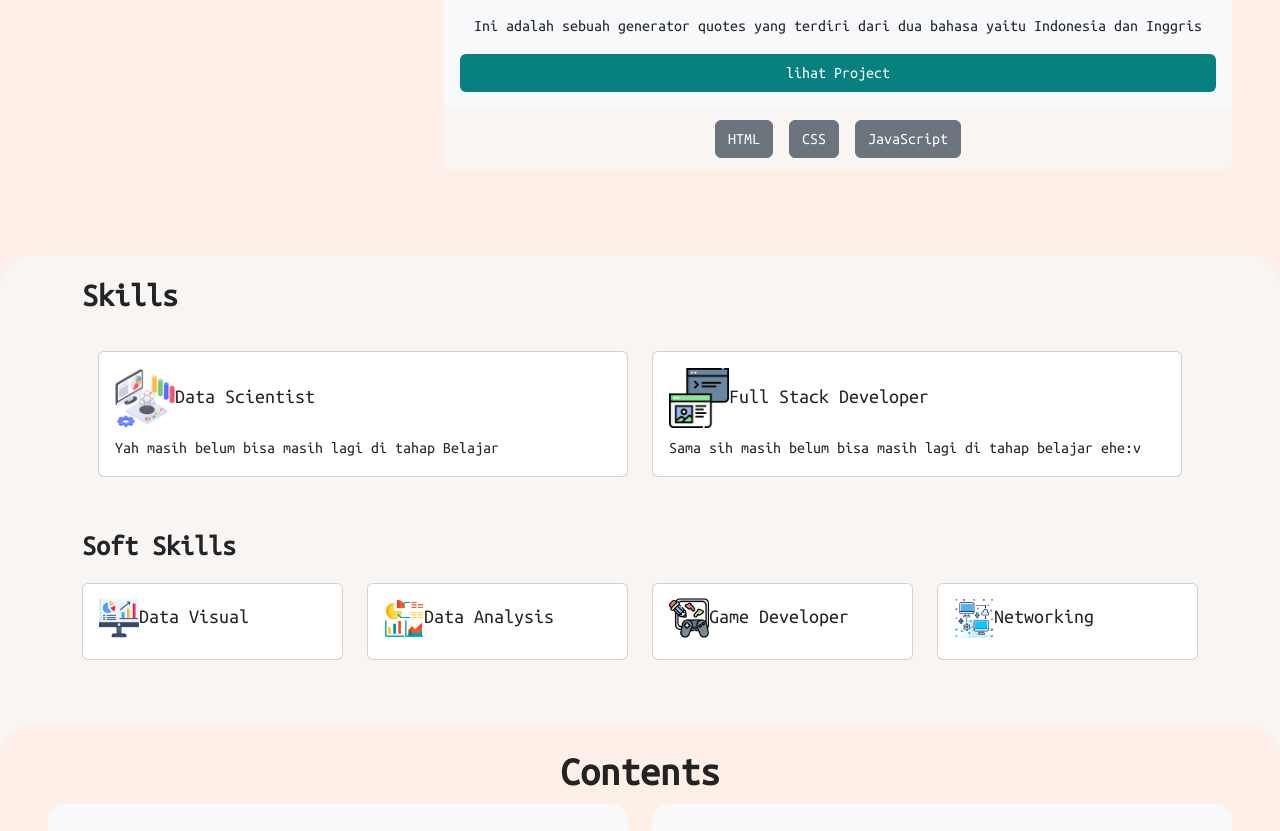
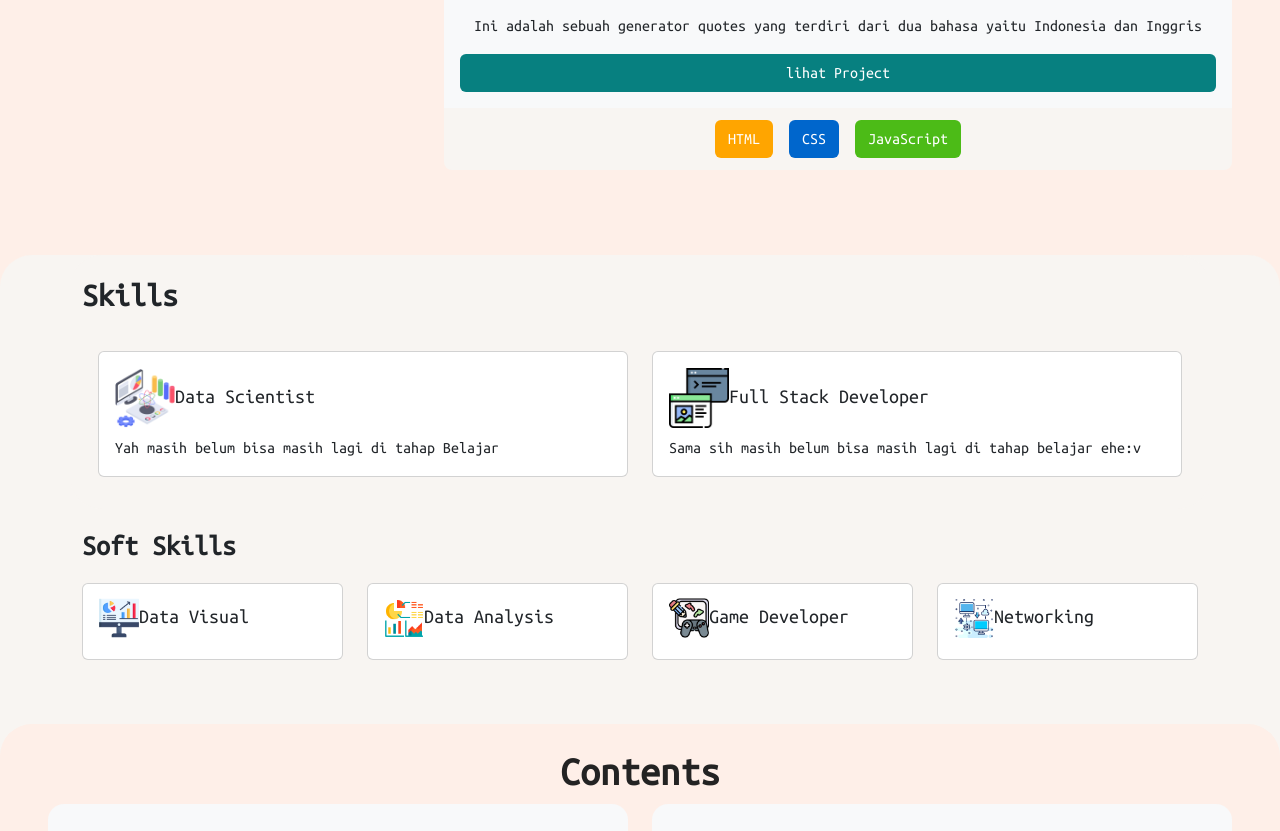
Before and after one commit to ardifjar443/ardifjar443.github.io, a React (Vite) app: page / in a window 1280 px wide. Shown: the part 1600-2431 px from the top of the page. Built offline with nearby package versions, Linux system fonts and the light colour scheme.

Commit message:
new: color tech

```diff
--- a/package.json
+++ b/package.json
@@ -10,6 +10,7 @@
     "preview": "vite preview --port 8080"
   },
   "dependencies": {
+    "axios": "^1.5.0",
     "bootstrap": "^5.3.1",
     "pspdfkit": "^2023.4.1",
     "react": "^18.2.0",
--- a/src/components/Navbar.jsx
+++ b/src/components/Navbar.jsx
@@ -1,13 +1,20 @@
-import React, { useState } from "react";
+import axios from "axios";
+import React, { useEffect, useState } from "react";
 import { Navbar, Container, Nav } from "react-bootstrap";
+
 
 function AppNavbar({ activeTab, setActiveTab }) {
   const [isNavExpanded, setIsNavExpanded] = useState(false);
-
+  const [data, setData] = useState('')
   const handleTabClick = (tab) => {
     setActiveTab(tab);
     setIsNavExpanded(false); // Menutup navbar pada tampilan mobile setelah tautan diklik
   };
+
+
+
+
+
 
   return (
     <Navbar
--- a/src/components/content/home/sd.jsx
+++ b/src/components/content/home/sd.jsx
@@ -63,6 +63,22 @@ function Slider({ activeTab, setActiveTab }) {
     },
   ];
 
+  const styleTech = (value) => {
+    const text = value.toUpperCase()
+    return {
+      backgroundColor : text === "HTML" ? "#FFA500" :
+              text === "CSS" ? '#0066CC':
+              text === "JAVASCRIPT" ? "#4CBB17":
+              text === "REACT JS" ? "#61DBFB" :
+              text === "JAVA" ? "red": "black" ,
+
+
+      color : "white"
+
+
+    }
+  }
+
   return (
     <Carousel showIndicators={false} showStatus={false} showThumbs={false}>
       {slides.map((slide, index) => (
@@ -108,9 +124,12 @@ function Slider({ activeTab, setActiveTab }) {
             <div className=" listStack rounded-bottom-3 p-1 text-light listBtnProject">
               <div>
                 {slide.teknologi.map((tech, techIndex) => (
+
                   <a
                     key={techIndex}
-                    className="btn m-2 btn-secondary btnProject"
+                    className="btn m-2 btnProject"
+                    style={styleTech(tech)}
+
                   >
                     {tech}
                   </a>
```
Also changed, not shown: 1 other file (tests, documents, lock files or other folders).
